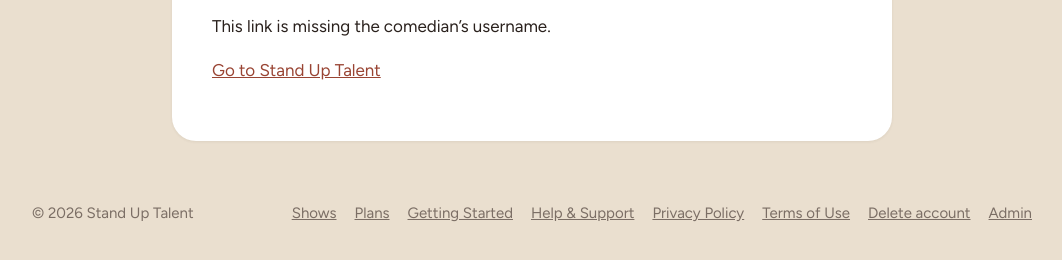
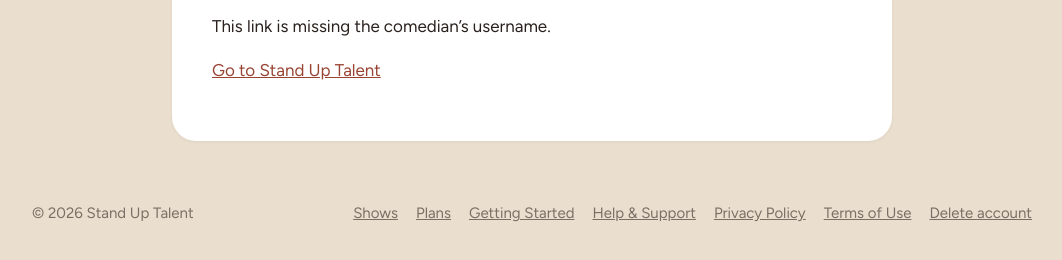
Before and after one commit to stevescarfo/standuptalent-website, a plain HTML site: page comedian.html in a window 1280 px wide. Shown: the part 172-432 px from the top of the page, without its empty margins (108-1170 px from the left). Drawn offline with Linux system fonts and the light colour scheme.

Commit message:
Remove the Admin link from the site footer
Co-Authored-By: Claude Opus 5.5 <noreply@anthropic.com>
Claude-Session: https://claude.ai/code/session_01KXKgFsV2Yx2bcMmHnvu1Gq

```diff
--- a/comedian.html
+++ b/comedian.html
@@ -122,7 +122,6 @@
       <a href="privacy.html">Privacy Policy</a>
       <a href="terms.html">Terms of Use</a>
       <a href="delete-account.html">Delete account</a>
-      <a href="https://stand-up-talent.expo.app">Admin</a>
     </nav>
   </div>
 </footer>
```
Also changed, not shown: delete-account.html (+0 -1 lines), getting-started.html (+0 -1 lines), index.html (+0 -1 lines), plans.html (+0 -1 lines), privacy.html (+0 -1 lines), show.html (+0 -1 lines), shows.html (+0 -1 lines), support.html (+0 -1 lines), talent.html (+0 -1 lines), terms.html (+0 -1 lines), unsubscribed.html (+0 -1 lines).
